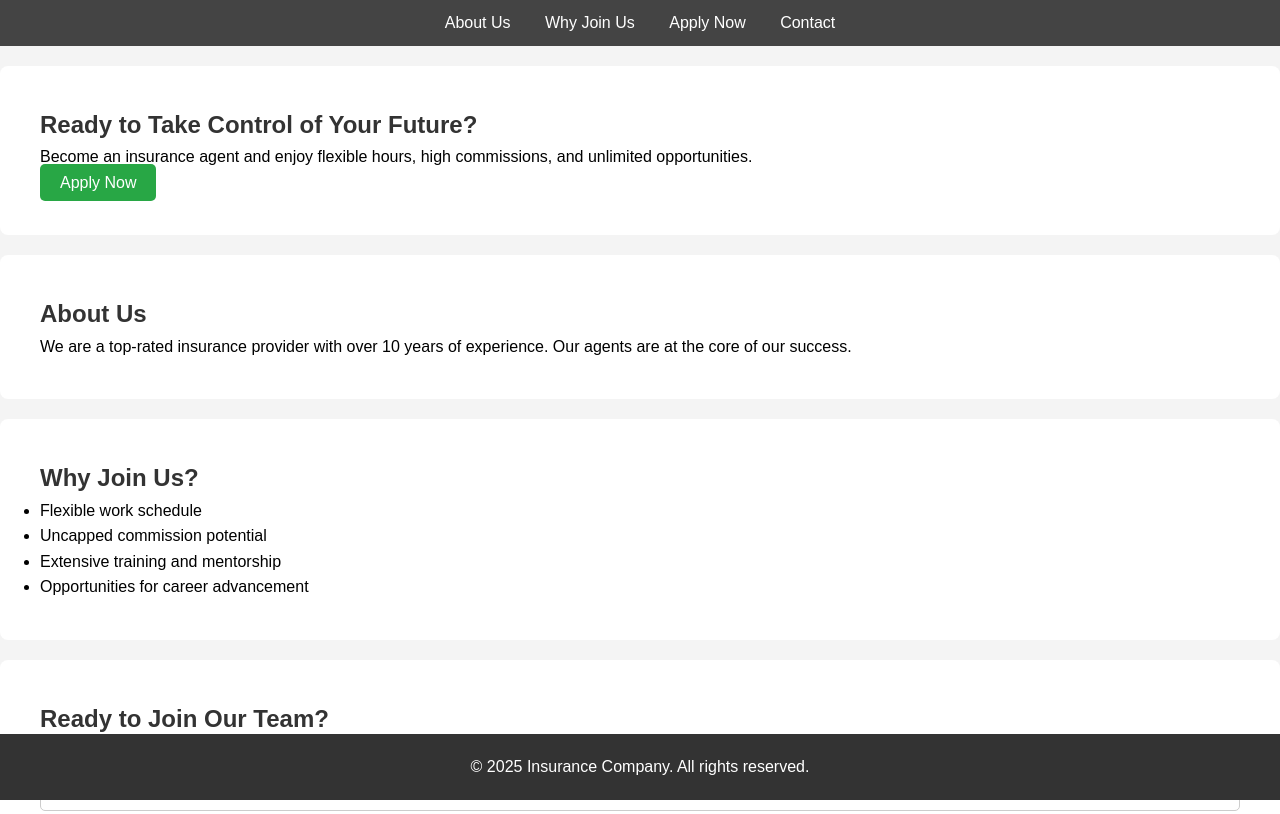
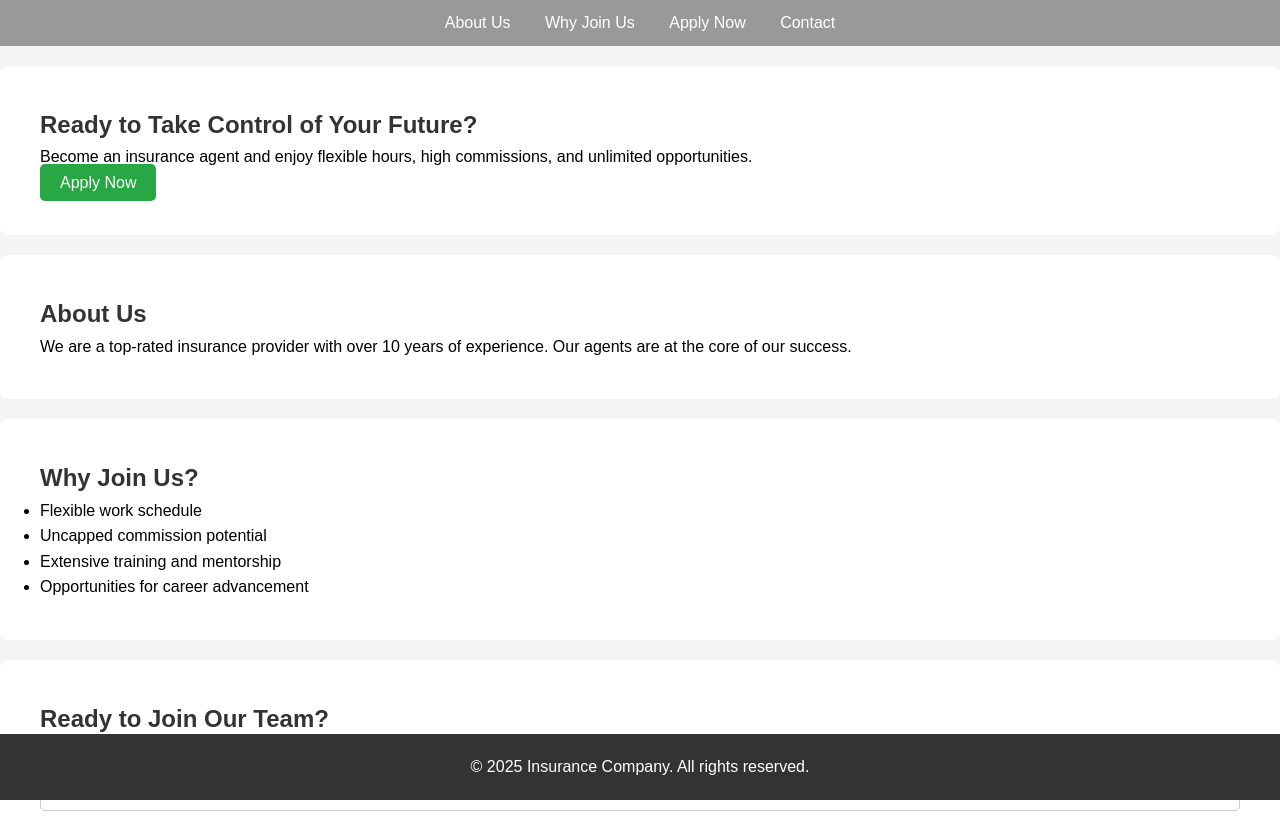
Before and after one commit to Goodluck025/Goodluck025.github.io, a plain HTML site: page index.html in a window 1280 px wide. Shown: the top 814 px of the page. Drawn offline with Linux system fonts and the light colour scheme.

Commit message:
Add files via upload

```diff
--- a/styles.css
+++ b/styles.css
@@ -11,7 +11,7 @@ body {
 }
 
 header {
-    background-color: #444;
+    background-color: #999;
     padding: 10px 0;
     text-align: center;
 }
```
